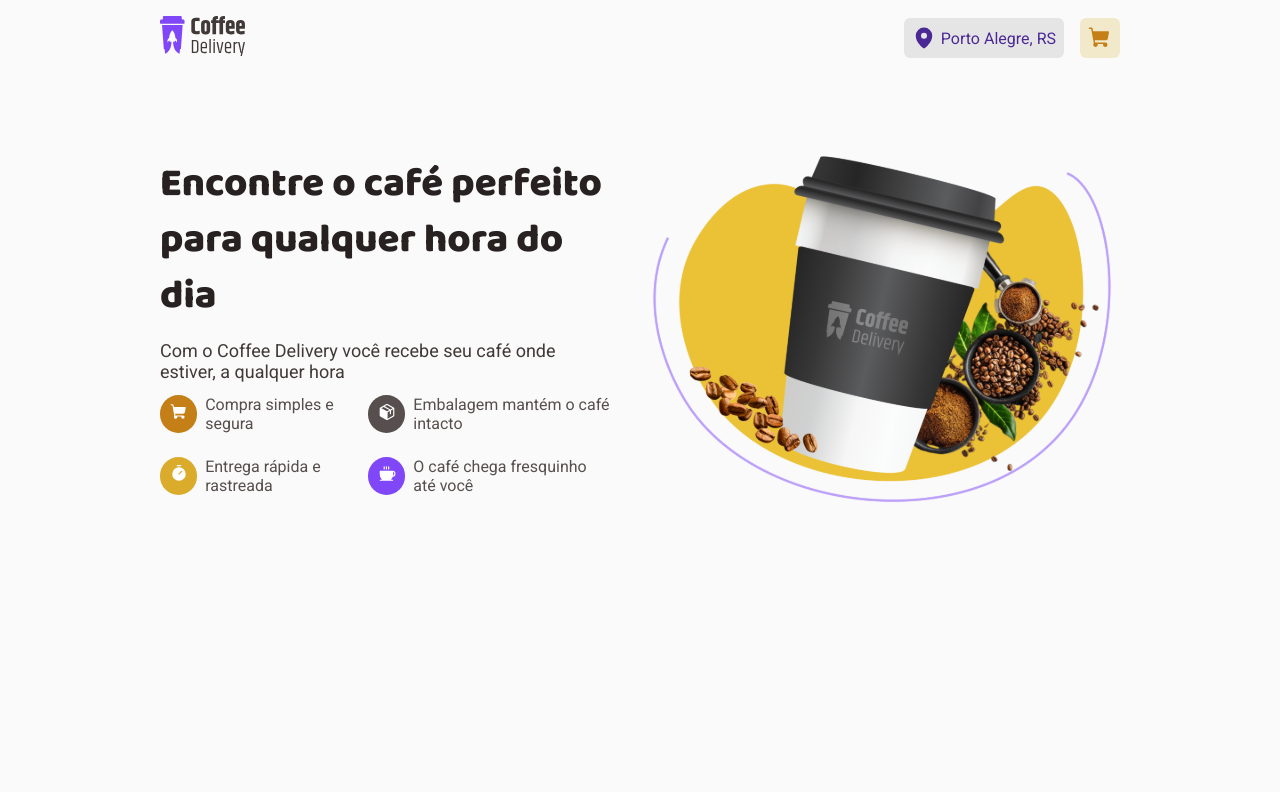
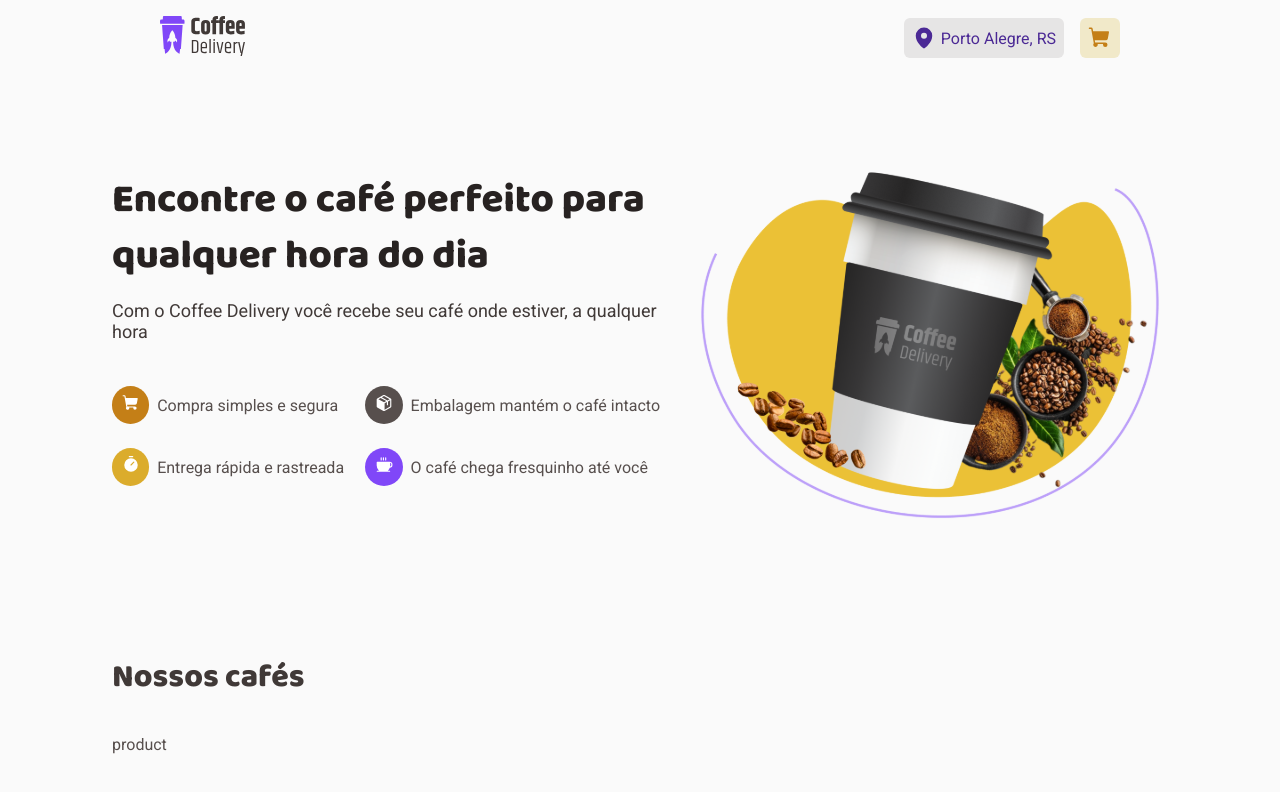
Before and after one commit to lucasivisson/CoffeeDelivery, a React (Vite) app: page / in a window 1280 px wide. Shown: the top 792 px of the page. Built offline with nearby package versions, Linux system fonts and the light colour scheme.

Commit message:
💄 updating home page styles to add coffee section

```diff
--- /dev/null
+++ b/src/pages/Home/components/Product/index.tsx
@@ -0,0 +1,3 @@
+export function Product() {
+  return <p>product</p>
+}
--- a/src/pages/Home/index.tsx
+++ b/src/pages/Home/index.tsx
@@ -1,53 +1,57 @@
 import homeImage from '../../assets/homeImage.svg'
 import {
-  HomeContainer,
+  MarketingHomeContainer,
   TextBoxContainer,
   GeneralListContainer,
   ListContainer,
-  ShoppingCardContainer,
-  TimerContainer,
-  PackageContainer,
-  CoffeeContainer,
+  ShoppingCardIconContainer,
+  TimerIconContainer,
+  PackageIconContainer,
+  CoffeeIconContainer,
+  CoffeeListContainer,
+  HomeContainer,
 } from './style'
 import { ShoppingCart, Timer, Package, Coffee } from 'phosphor-react'
+import { Product } from './components/Product'
 
 export function Home() {
   return (
     <HomeContainer>
+      <MarketingHomeContainer>
         <TextBoxContainer>
           <div>
             <p>Encontre o café perfeito para qualquer hora do dia</p>
             <p>
-            Com o Coffee Delivery você recebe seu café onde estiver, a qualquer
-            hora
+              Com o Coffee Delivery você recebe seu café onde estiver, a
+              qualquer hora
             </p>
           </div>
           <GeneralListContainer>
             <ListContainer>
               <li>
-              <ShoppingCardContainer>
+                <ShoppingCardIconContainer>
                   <ShoppingCart size={18} weight="fill" />
-              </ShoppingCardContainer>
+                </ShoppingCardIconContainer>
                 Compra simples e segura
               </li>
               <li>
-              <TimerContainer>
+                <TimerIconContainer>
                   <Timer size={18} weight="fill" />
-              </TimerContainer>
+                </TimerIconContainer>
                 Entrega rápida e rastreada
               </li>
             </ListContainer>
             <ListContainer>
               <li>
-              <PackageContainer>
+                <PackageIconContainer>
                   <Package size={18} weight="fill" />
-              </PackageContainer>
+                </PackageIconContainer>
                 Embalagem mantém o café intacto
               </li>
               <li>
-              <CoffeeContainer>
+                <CoffeeIconContainer>
                   <Coffee size={18} weight="fill" />
-              </CoffeeContainer>
+                </CoffeeIconContainer>
                 O café chega fresquinho até você
               </li>
             </ListContainer>
@@ -56,6 +60,13 @@ export function Home() {
         <div>
           <img src={homeImage} alt="" />
         </div>
+      </MarketingHomeContainer>
+      <CoffeeListContainer>
+        <h2>Nossos cafés</h2>
+        <div>
+          <Product />
+        </div>
+      </CoffeeListContainer>
     </HomeContainer>
   )
 }
--- a/src/pages/Home/style.ts
+++ b/src/pages/Home/style.ts
@@ -1,11 +1,20 @@
 import styled from 'styled-components'
 
-export const HomeContainer = styled.main`
+export const HomeContainer = styled.div`
+  display: flex;
+  margin: 0 auto;
+  padding: 0 1rem;
+  flex-direction: column;
+  max-width: 68rem;
+  height: 100%;
+`
+
+export const MarketingHomeContainer = styled.main`
   display: flex;
   align-items: center;
   justify-content: center;
   flex-direction: row;
-  margin: 5rem 10rem;
+  margin: 6rem 0;
   gap: 2rem;
   height: 22rem;
 `
@@ -39,7 +48,7 @@ export const GeneralListContainer = styled.div`
   display: flex;
   align-items: center;
   justify-content: space-between;
-  gap: 1rem;
+  gap: 0.5rem;
 
   ul {
     list-style-type: none;
@@ -68,18 +77,28 @@ export const ListContainer = styled.ul`
   }
 `
 
-export const ShoppingCardContainer = styled.span`
+export const ShoppingCardIconContainer = styled.span`
   background: ${(props) => props.theme['yellow-dark']};
 `
 
-export const TimerContainer = styled.span`
+export const TimerIconContainer = styled.span`
   background: ${(props) => props.theme.yellow};
 `
 
-export const PackageContainer = styled.span`
+export const PackageIconContainer = styled.span`
   background: ${(props) => props.theme['base-text']};
 `
 
-export const CoffeeContainer = styled.span`
+export const CoffeeIconContainer = styled.span`
   background: ${(props) => props.theme.purple};
 `
+
+export const CoffeeListContainer = styled.body`
+  h2 {
+    font-family: 'Baloo 2';
+    font-weight: 800;
+    color: ${(props) => props.theme['base-subtitle']};
+    font-size: 2rem;
+    margin: 2rem 0;
+  }
+`
```
Lines whose indentation alone changed are shown as unchanged.
